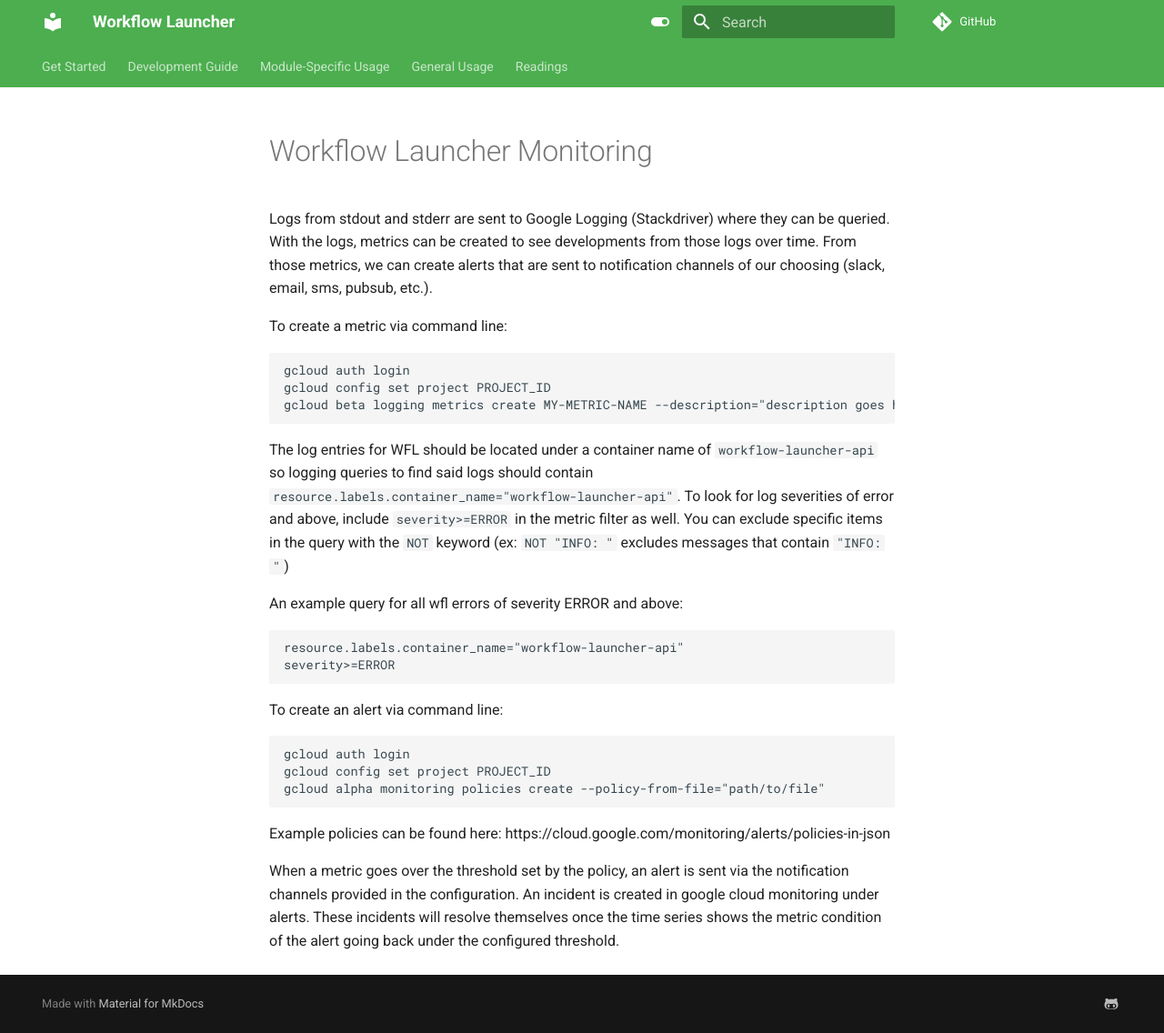
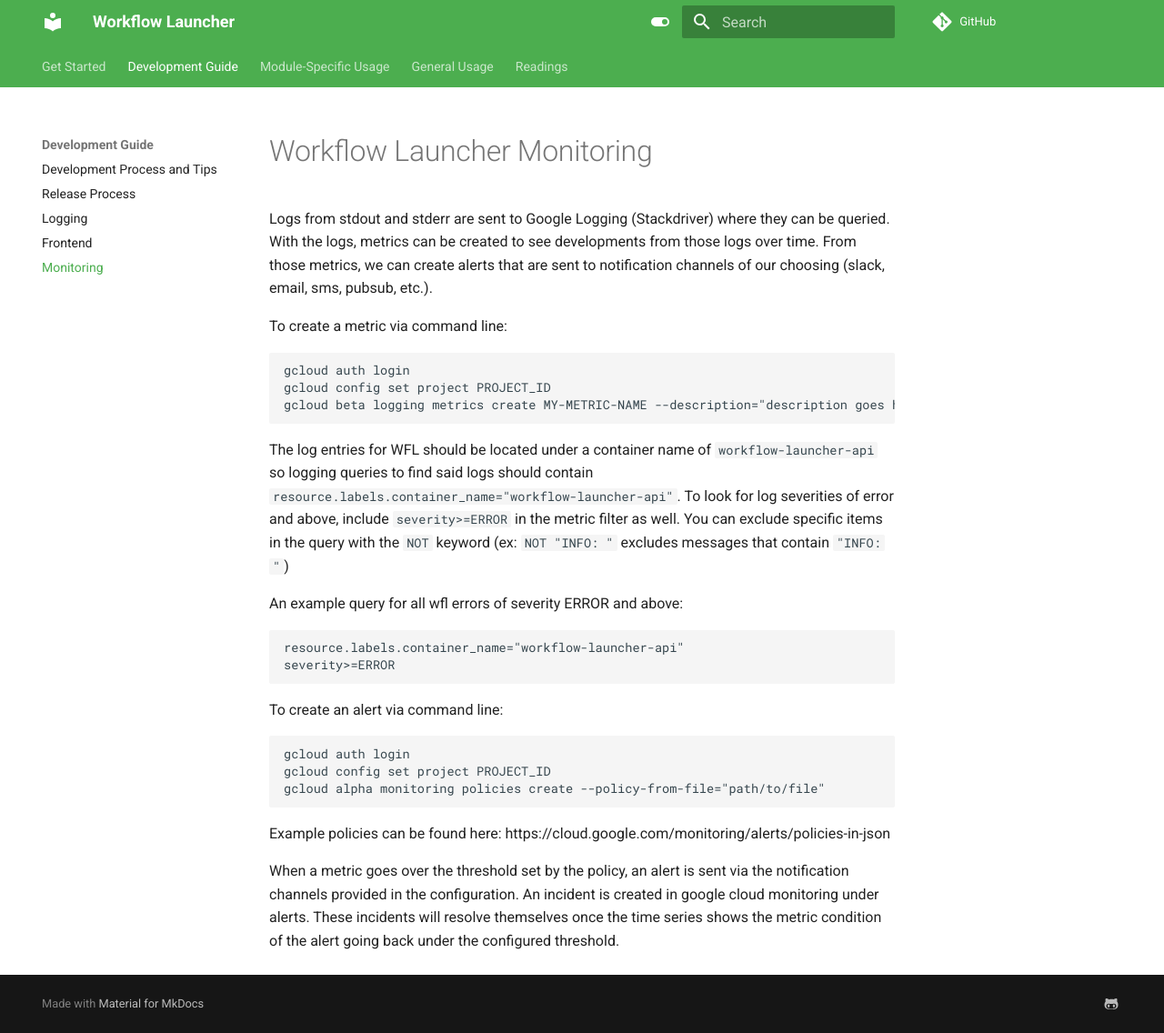
Before and after one commit to broadinstitute/wfl, an MkDocs documentation site: the page built from docs/md/dev-monitoring.md, in a window 1280 px wide and 1136 px high. Shown: the whole window at 91% size. Built offline with MkDocs 1.6.1 and Material for MkDocs 9.7.7, drawn with Linux system fonts in a browser that asks for light colours; comment, search, counter and statistics services are not loaded.

Commit message:
Fix lint error and add md file to yml

```diff
--- a/docs/mkdocs.yml
+++ b/docs/mkdocs.yml
@@ -35,6 +35,7 @@
     - Release Process: dev-release.md
     - Logging: dev-logging.md
     - Frontend: dev-frontend.md
+    - Monitoring: dev-monitoring.md
   - Module-Specific Usage:
     - Overview: modules-general.md
     - Arrays: modules-aou-arrays.md
```
Also changed, not shown: 1 other file.
